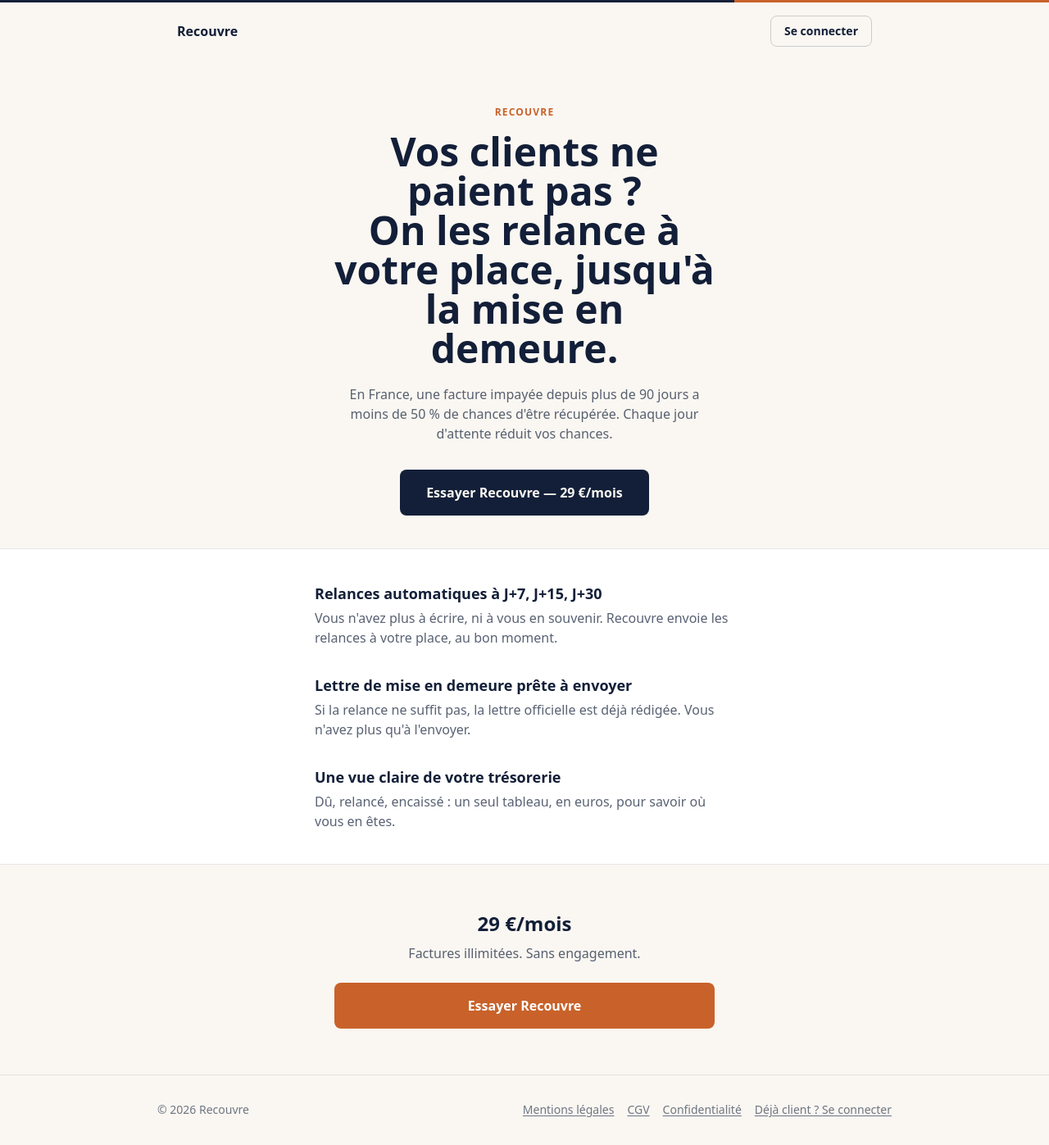
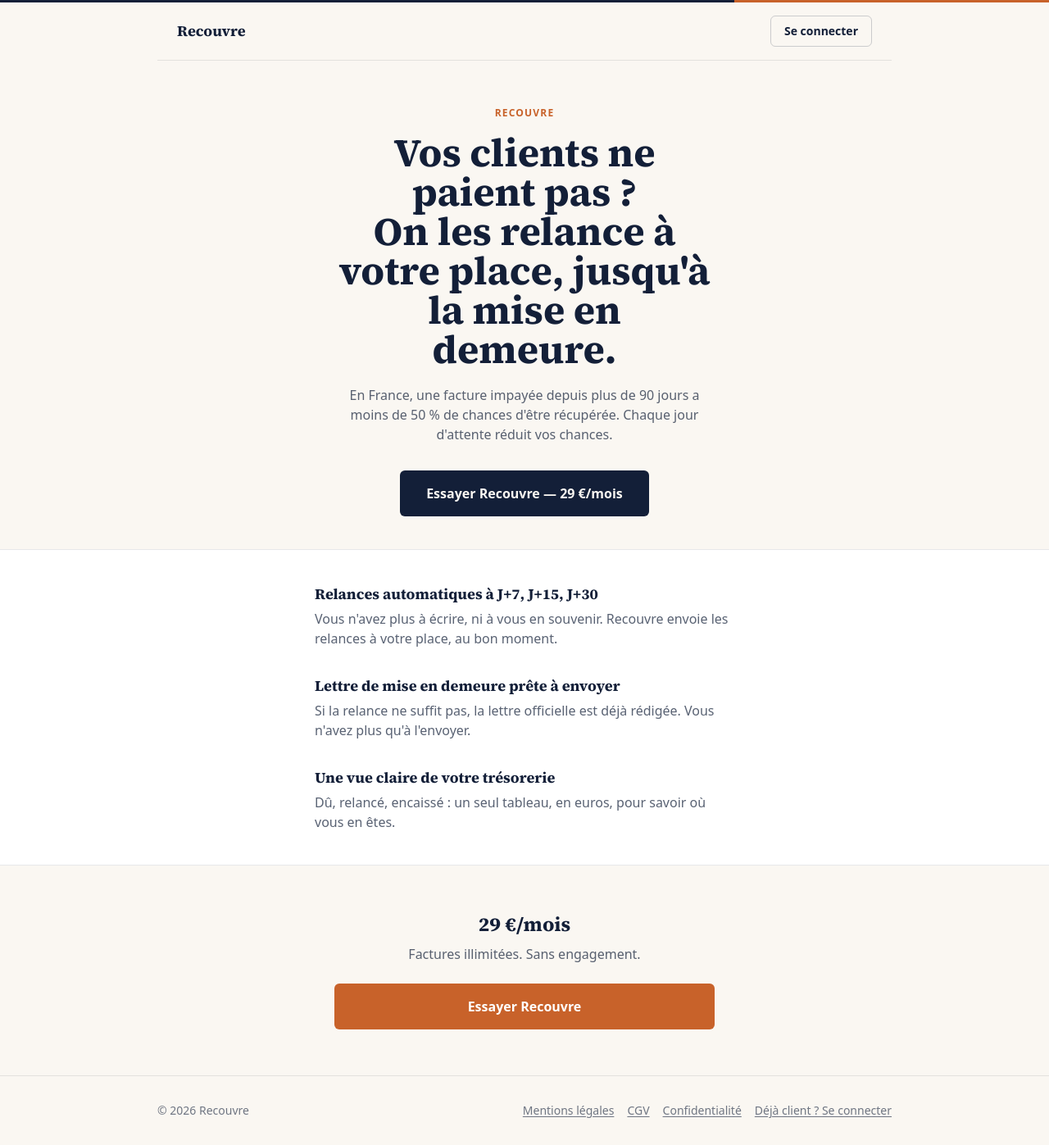
Before and after one commit to matmatval55-png/Recouvre, a Next.js app: page / in a window 1280 px wide. Shown: the whole page at 82% size. Built offline with nearby package versions, Linux system fonts and the light colour scheme.

Commit message:
Update page.tsx

```diff
--- a/app/page.tsx
+++ b/app/page.tsx
@@ -4,11 +4,11 @@
 export default function Home() {
   return (
     <div className="flex flex-col min-h-screen">
-      <header className="px-6 py-4 flex items-center justify-between max-w-4xl mx-auto w-full">
-        <span className="font-bold text-ink">Recouvre</span>
+      <header className="px-6 py-4 flex items-center justify-between max-w-4xl mx-auto w-full border-b border-ink/10">
+        <span className="font-serif font-bold text-ink text-lg">Recouvre</span>
         <Link
           href="/login"
-          className="text-sm font-semibold text-ink border border-ink/20 rounded-lg px-4 py-2"
+          className="text-sm font-semibold text-ink border border-ink/20 rounded-md px-4 py-2"
         >
           Se connecter
         </Link>
@@ -19,7 +19,7 @@
           <p className="text-xs uppercase tracking-widest text-rust font-semibold mb-4">
             Recouvre
           </p>
-          <h1 className="text-3xl md:text-5xl font-bold text-ink leading-tight text-balance">
+          <h1 className="font-serif text-3xl md:text-5xl font-bold text-ink leading-tight text-balance">
             Vos clients ne paient pas ?
             <br />
             On les relance à votre place, jusqu'à la mise en demeure.
@@ -31,7 +31,7 @@
           </p>
           <a
             href="#tarif"
-            className="mt-8 inline-flex w-full sm:w-auto items-center justify-center rounded-lg bg-ink px-8 py-4 text-base font-semibold text-paper active:scale-[0.98] transition"
+            className="mt-8 inline-flex w-full sm:w-auto items-center justify-center rounded-md bg-ink px-8 py-4 text-base font-semibold text-paper"
           >
             Essayer Recouvre — 29&nbsp;€/mois
           </a>
@@ -41,7 +41,7 @@
         <section className="px-6 py-10 bg-white border-y border-ink/10">
           <div className="max-w-lg mx-auto space-y-8">
             <div>
-              <h2 className="font-bold text-ink text-lg">
+              <h2 className="font-serif font-bold text-ink text-lg">
                 Relances automatiques à J+7, J+15, J+30
               </h2>
               <p className="text-ink/70 mt-1">
@@ -50,7 +50,7 @@
               </p>
             </div>
             <div>
-              <h2 className="font-bold text-ink text-lg">
+              <h2 className="font-serif font-bold text-ink text-lg">
                 Lettre de mise en demeure prête à envoyer
               </h2>
               <p className="text-ink/70 mt-1">
@@ -59,7 +59,7 @@
               </p>
             </div>
             <div>
-              <h2 className="font-bold text-ink text-lg">
+              <h2 className="font-serif font-bold text-ink text-lg">
                 Une vue claire de votre trésorerie
               </h2>
               <p className="text-ink/70 mt-1">
@@ -72,11 +72,11 @@
 
         {/* Tarif / CTA final */}
         <section id="tarif" className="px-6 py-14 max-w-lg mx-auto text-center">
-          <h2 className="text-2xl font-bold text-ink">29&nbsp;€/mois</h2>
+          <h2 className="font-serif text-2xl font-bold text-ink">29&nbsp;€/mois</h2>
           <p className="text-ink/70 mt-2">Factures illimitées. Sans engagement.</p>
           <a
             href="/api/checkout"
-            className="mt-6 inline-flex w-full items-center justify-center rounded-lg bg-rust px-8 py-4 text-base font-semibold text-white active:scale-[0.98] transition"
+            className="mt-6 inline-flex w-full items-center justify-center rounded-md bg-rust px-8 py-4 text-base font-semibold text-white"
           >
             Essayer Recouvre
           </a>
```
